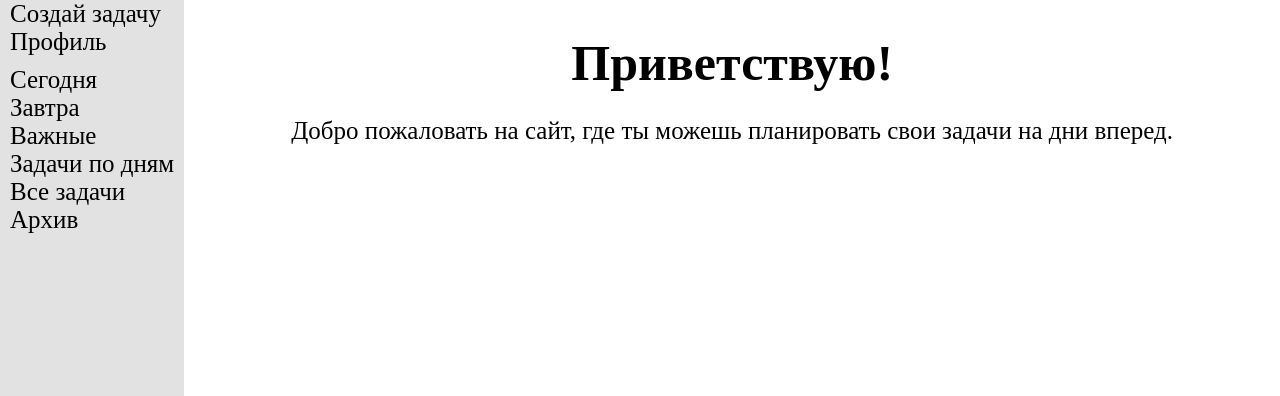
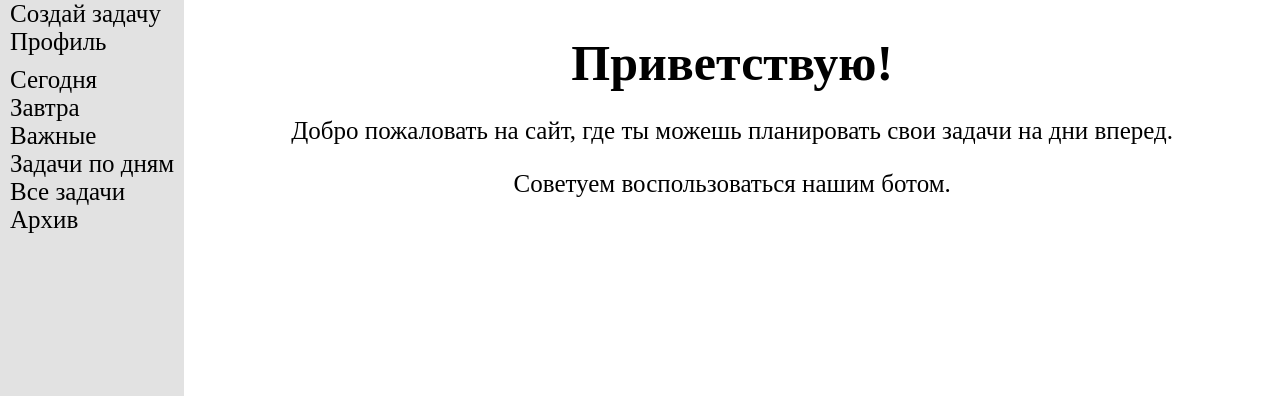
Before and after one commit to AndreiDukhovich/ToDo, a Django app: page / in a window 1280 px wide. Shown: the part 50-446 px from the top of the page. Run offline with Django 4.2, Linux system fonts and the light colour scheme; the visitor is signed in with stand-in values (Sample User, id 1); data that the repository does not hold is empty; parts of the project's set-up code (start-up, migrations or seed data) failed here and were passed over.

Commit message:
add line about bot

```diff
--- a/templates/main/main.html
+++ b/templates/main/main.html
@@ -6,6 +6,8 @@
 <p>Добро пожаловать на сайт, где ты можешь планировать свои задачи на дни вперед.</p>
 {% if not user.is_authenticated %}
 <p>Для этого <a href="{% url 'login' %}">войди</a> или <a href="{% url 'registration' %}">зарегистрируйся</a>.</p>
+{% else %}
+<p>Советуем воспользоваться <a href="https://t.me/ToDoaBot">нашим ботом.</a></p>
 {% endif %}
 </div>
 {% endblock %}
```
Also changed, not shown: README.md (deleted).
